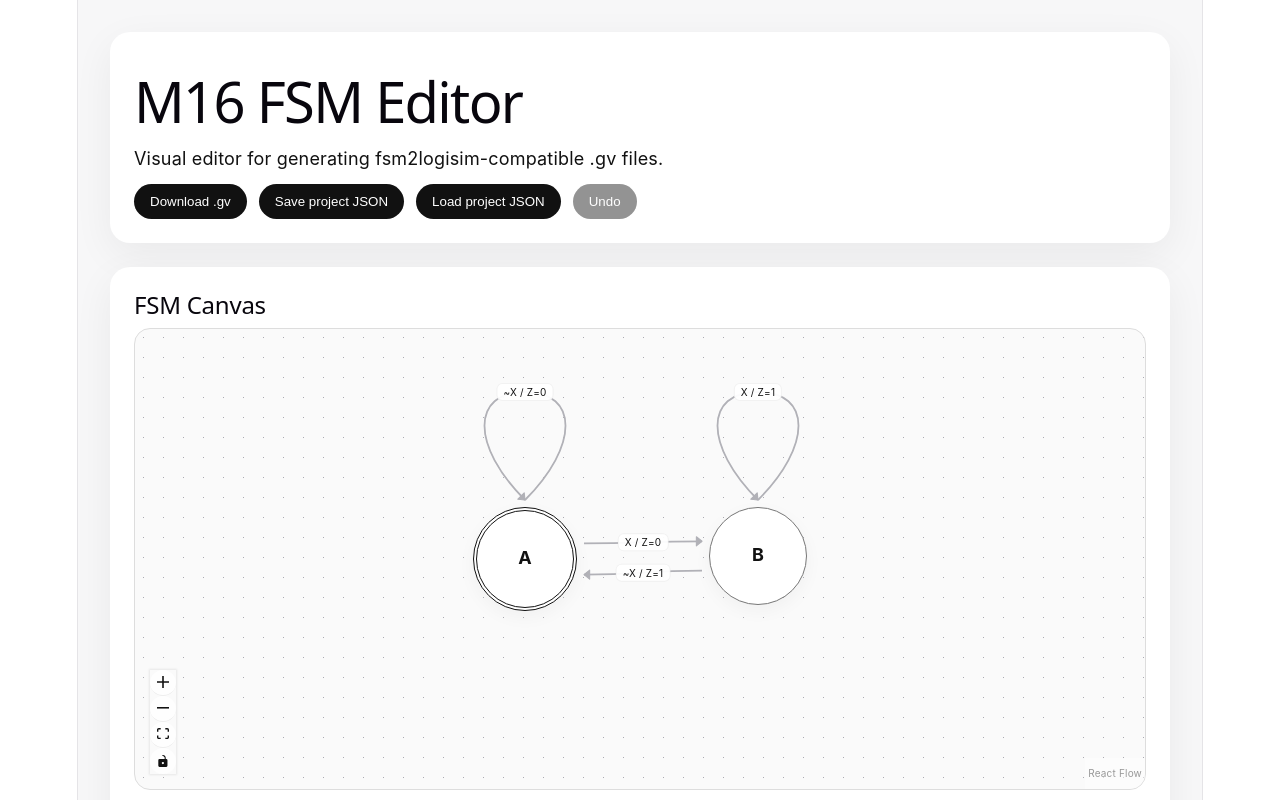
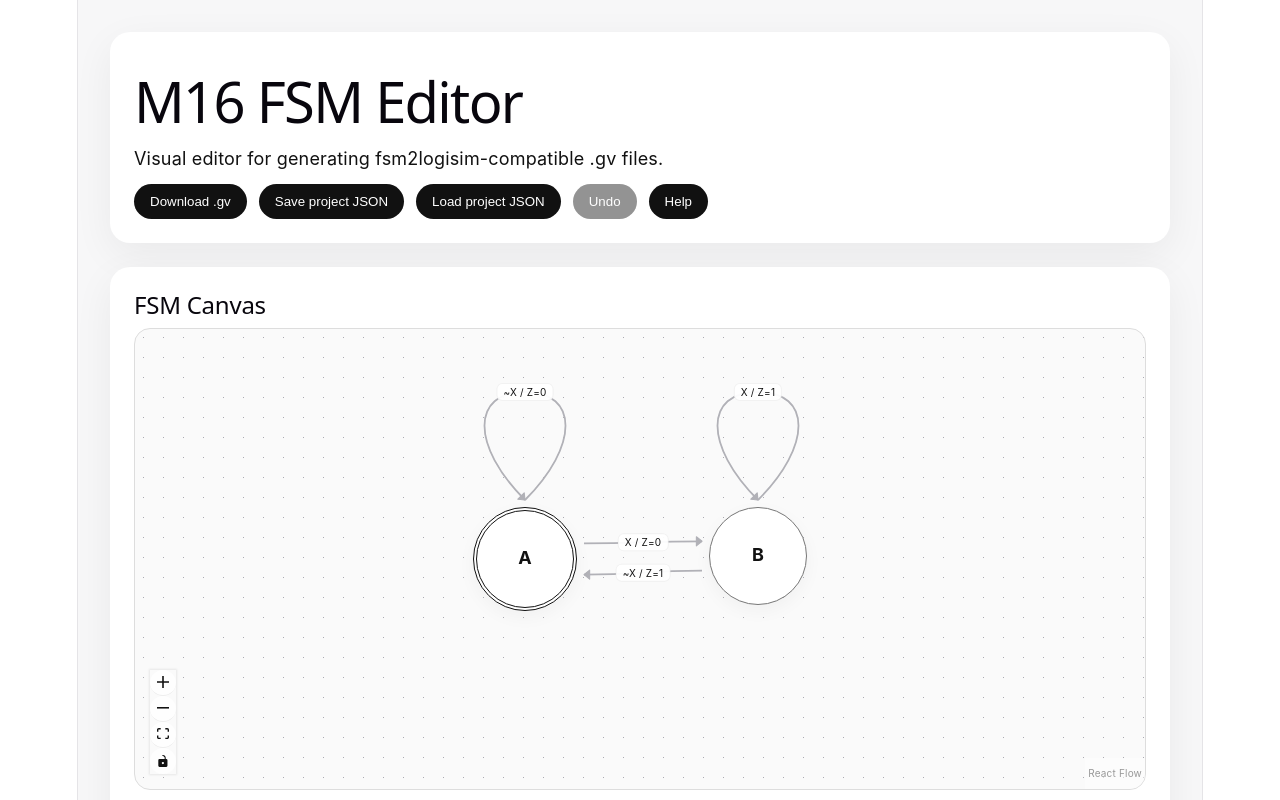
Before and after one commit to msrivastava/m16-fsm-editor, a React (Vite) app: page / in a window 1280 px wide. Shown: the top 800 px of the page. Built offline with nearby package versions, Linux system fonts and the light colour scheme.

Commit message:
Update App.tsx

```diff
--- a/src/App.tsx
+++ b/src/App.tsx
@@ -1222,6 +1222,18 @@ export default function App() {
             }}
           >
             Undo
+          </button>
+
+          <button
+            onClick={() => {
+              window.open(
+                'https://github.com/msrivastava/m16-fsm-editor/blob/main/HELP.md',
+                '_blank',
+                'noopener,noreferrer'
+              );
+            }}
+          >
+            Help
           </button>
         </div>
         {projectFileError && <p className="errorText">{projectFileError}</p>}
```
